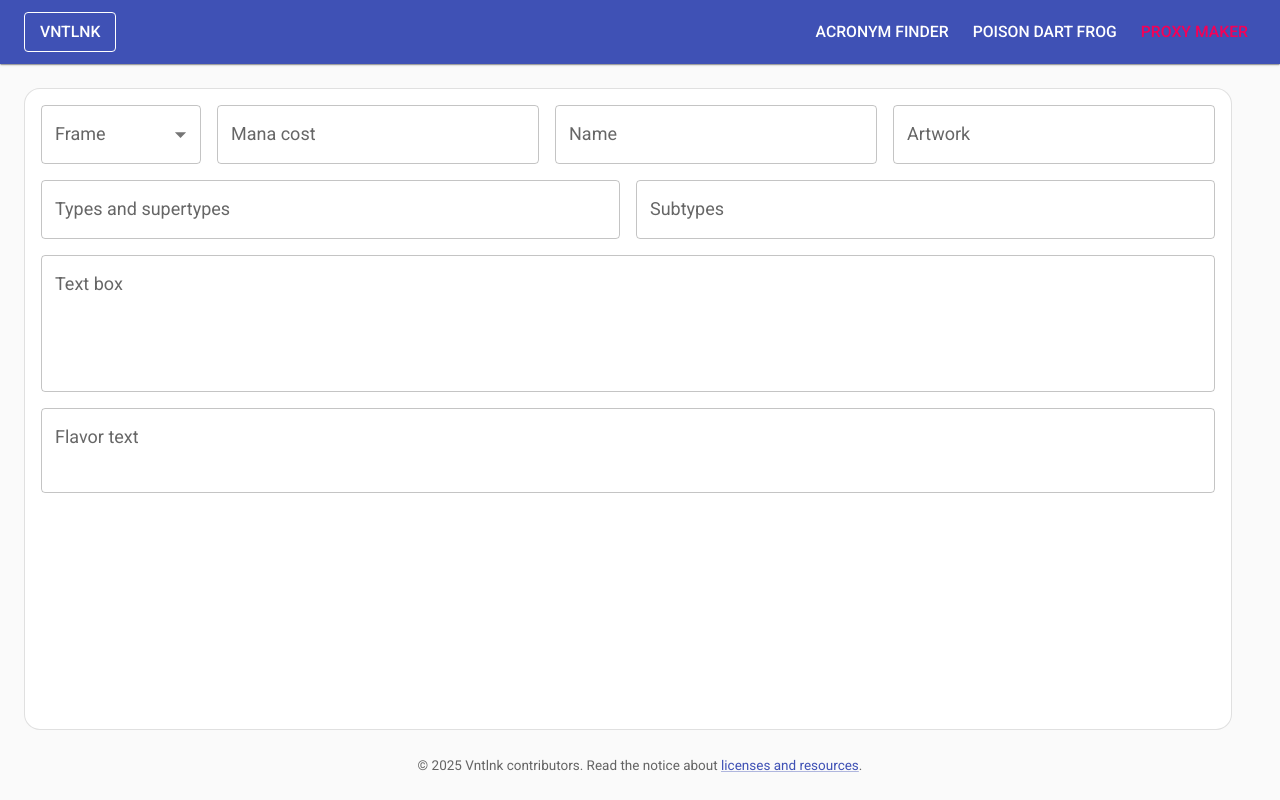
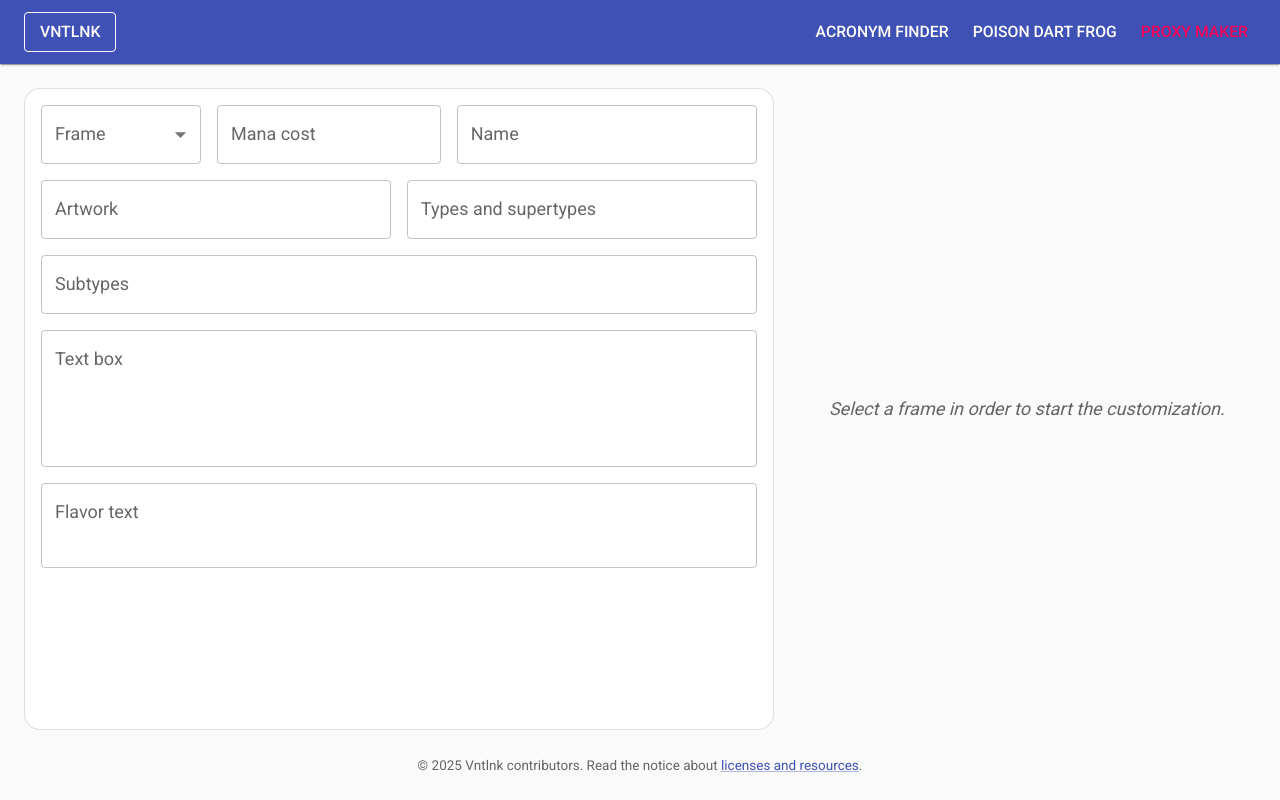
Before and after one commit to angrybacon/vntlnk, a Next.js app: page /proxymaker in a window 1280 px wide. Built offline with nearby package versions, Linux system fonts and the light colour scheme; what @mui/material-nextjs would draw is missing.

Commit message:
fix(proxymaker): freeze preview area

```diff
--- /dev/null
+++ b/modules/ProxyMaker/Preview.tsx
@@ -0,0 +1,30 @@
+import { Box, type SxProps } from '@mui/material';
+import Image from 'next/image';
+
+type Props = {
+  height: number;
+  sx: SxProps;
+  url: string;
+  width: number;
+};
+
+export const Preview = ({ height, url, sx, width }: Props) => (
+  <Box
+    sx={[
+      {
+        img: {
+          bgcolor: 'common.black',
+          borderRadius: 4,
+          boxShadow: 4,
+          display: 'block',
+          height: 1,
+          width: 1,
+        },
+        position: 'relative',
+      },
+      ...(Array.isArray(sx) ? sx : [sx]),
+    ]}
+  >
+    <Image alt="Back" height={height} priority src={url} width={width} />
+  </Box>
+);
--- a/modules/ProxyMaker/ProxyMaker.tsx
+++ b/modules/ProxyMaker/ProxyMaker.tsx
@@ -1,7 +1,7 @@
-import { Box } from '@mui/material';
-import Image from 'next/image';
+import { Box, Typography } from '@mui/material';
 
 import { Paper } from '~/components/Paper';
+import { Preview } from '~/modules/ProxyMaker/Preview';
 import { Wizard } from '~/modules/ProxyMaker/Wizard';
 
 const FRAMES: Record<string, Record<string, { label: string; path: string }>> =
@@ -44,21 +44,7 @@ export const ProxyMaker = ({ ...values }: Props) => {
   const [kind = '', color = ''] = `${values.frame}`.split('.');
   const frame = FRAMES[kind]?.[color]?.path;
   return (
-    <Box
-      sx={{
-        display: 'grid',
-        flexGrow: 1,
-        gap: { xs: 2, sm: 3 },
-        gridTemplateColumns: '1fr auto',
-      }}
-    >
-      <Box
-        sx={{
-          gridColumn: { xs: '1 / -1', md: 'initial' },
-          height: 0,
-          minHeight: 1,
-        }}
-      >
+    <Box sx={{ display: 'flex', gap: { xs: 2, sm: 3 } }}>
       <Paper
         sx={{
           display: 'flex',
@@ -69,28 +55,28 @@ export const ProxyMaker = ({ ...values }: Props) => {
       >
         <Wizard frames={FRAMES} />
       </Paper>
-      </Box>
-      {frame && (
       <Box
         sx={{
-            bgcolor: 'common.black',
-            borderRadius: 4,
-            boxShadow: 4,
-            display: { xs: 'none', md: 'block' },
-            overflow: 'hidden',
+          alignItems: 'center',
+          aspectRatio: '715 / 1001', // NOTE Or 5:7
+          display: { xs: 'none', md: 'flex' },
+          height: 1,
+          justifyContent: 'center',
         }}
       >
-          <Box
-            sx={{
-              aspectRatio: '715 / 1001', // NOTE Or 5:7
-              height: 1,
-              position: 'relative',
-            }}
-          >
-            <Image alt="Back" fill src={`/frames/${frame}`} />
+        {frame ? (
+          <Preview
+            height={1001}
+            url={`/frames/${frame}`}
+            sx={{ height: 1, width: 1 }}
+            width={715}
+          />
+        ) : (
+          <Typography component="em" sx={{ color: 'text.secondary' }}>
+            Select a frame in order to start the customization.
+          </Typography>
+        )}
       </Box>
-        </Box>
-      )}
     </Box>
   );
 };
--- a/modules/ProxyMaker/Wizard.tsx
+++ b/modules/ProxyMaker/Wizard.tsx
@@ -37,7 +37,8 @@ export const Wizard = ({ frames }: Props) => {
         ? SelectChangeEvent
         : never) => {
       const query = new URLSearchParams(parameters.toString());
-      query.set(target.name, target.value);
+      if (target.value) query.set(target.name, target.value);
+      else query.delete(target.name);
       query.sort();
       router.replace(`?${query.toString()}`);
     },
@@ -53,7 +54,7 @@ export const Wizard = ({ frames }: Props) => {
       id: name,
       label,
       name,
-      onChange: onChange<TKind>,
+      onChange: onChange<TKind>, // TODO Throttle user input
     }) as const;
 
   return (
@@ -99,7 +100,8 @@ export const Wizard = ({ frames }: Props) => {
       />
       <TextField
         {...makeProperties('text', 'Text box')}
-        minRows={4}
+        maxRows={8}
+        minRows={4} // TODO This causes CLS
         multiline
         sx={FIELD_STYLES.FULL}
       />
```
Lines whose indentation alone changed are shown as unchanged.
